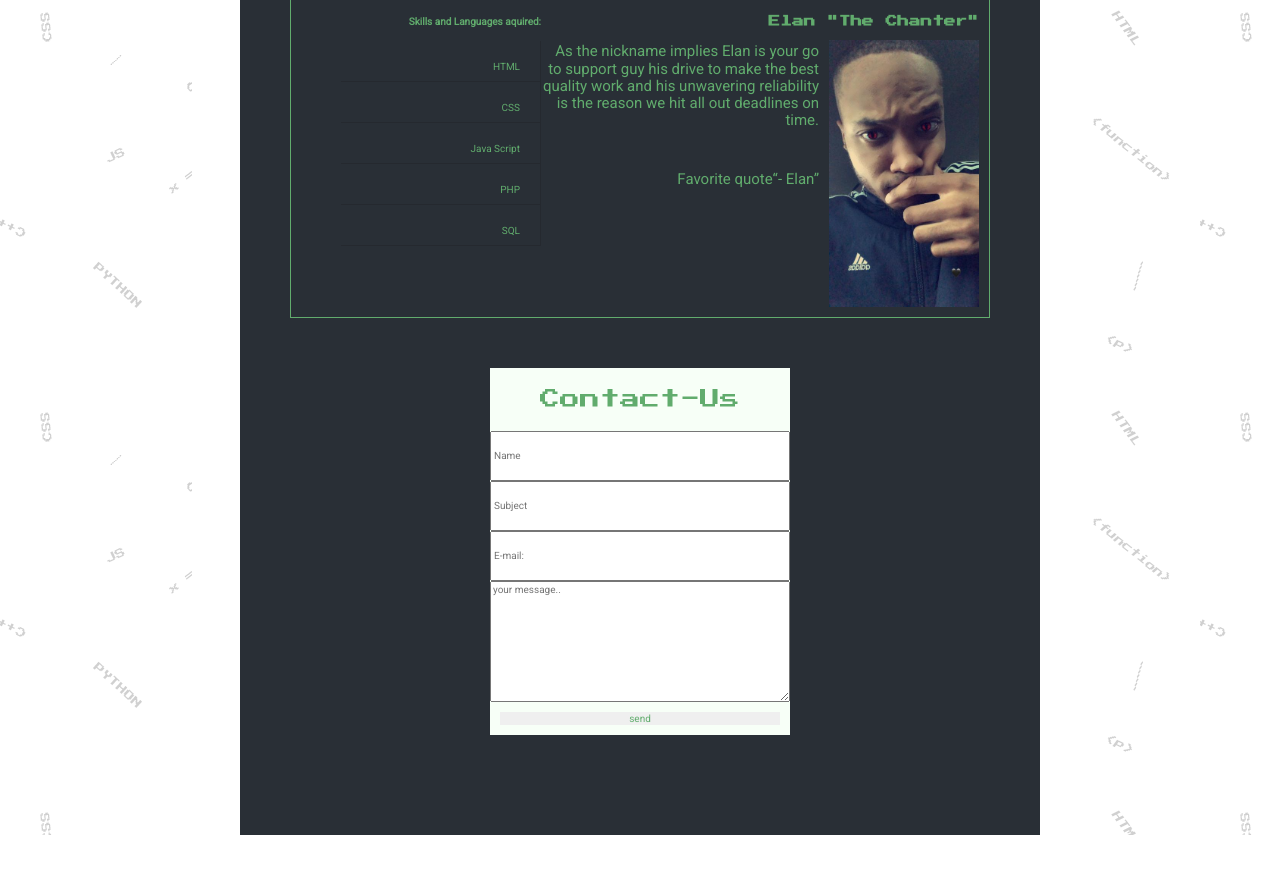
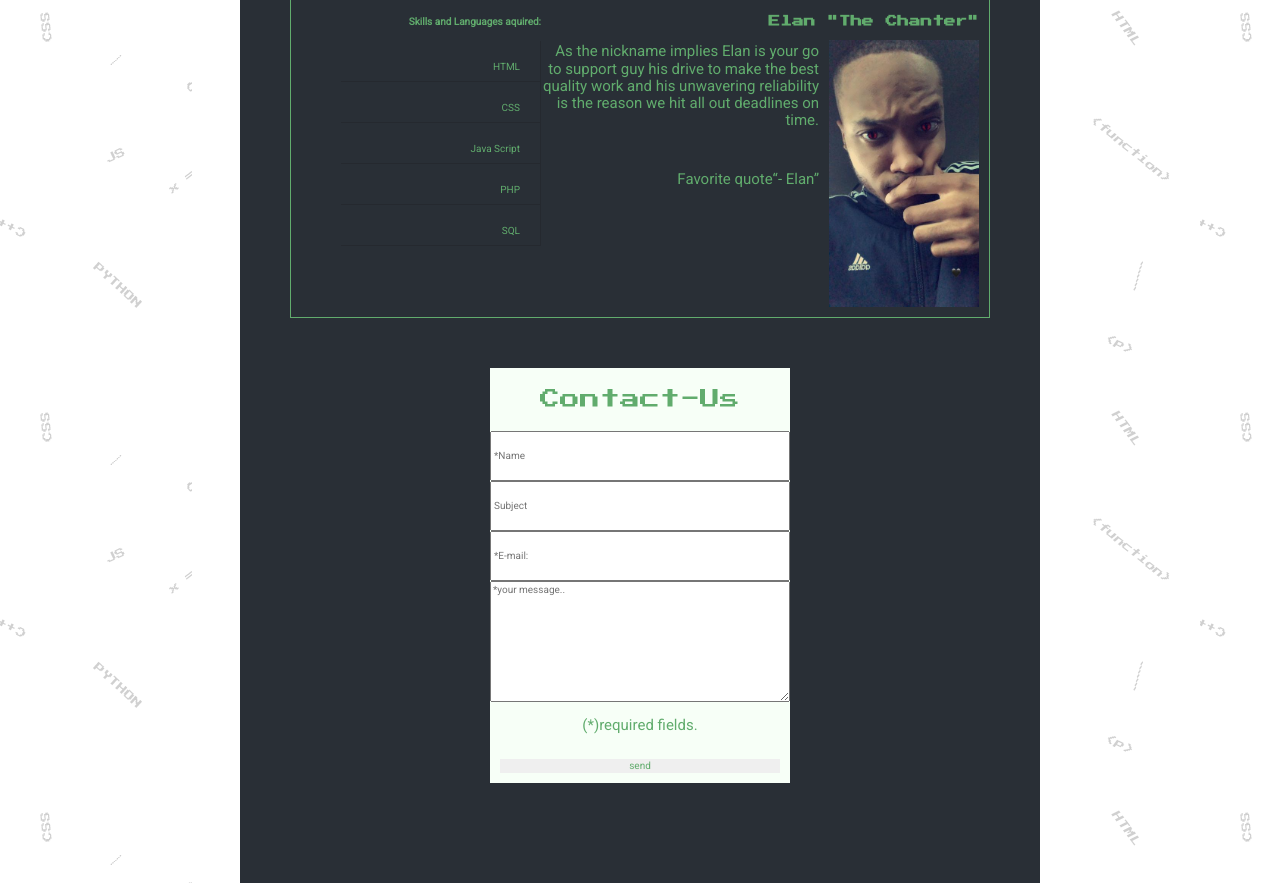
Before and after one commit to The-Code-Block/The-Code-Block.github.io, a plain HTML site: page index.html in a window 1280 px wide. Shown: the part 1228-2111 px from the top of the page. Before the commit the page ends 2063 px from the top, so only its background shows below. Drawn offline with Linux system fonts and the light colour scheme.

Commit message:
upadted form

```diff
--- a/index.html
+++ b/index.html
@@ -111,11 +111,11 @@
                     <form action="post">
 
                         <legend>Contact-Us</legend>
-                        <input type="text" name="name" placeholder="Name">
+                        <input type="text" name="name" placeholder="*Name" required>
                         <input type="text" name="subject" placeholder="Subject">
-                        <input type="email" name="email" placeholder="E-mail:">
-                        <textarea name="message" id="message" cols="30" rows="10" placeholder="your message.."></textarea>
-
+                        <input type="email" name="email" placeholder="*E-mail:" required>
+                        <textarea name="message" id="message" cols="30" rows="10" placeholder="*your message.." required></textarea>
+                        <p>(*)required fields.</p>
                         <button type="submit">send</button>
 
                     </form>
```
